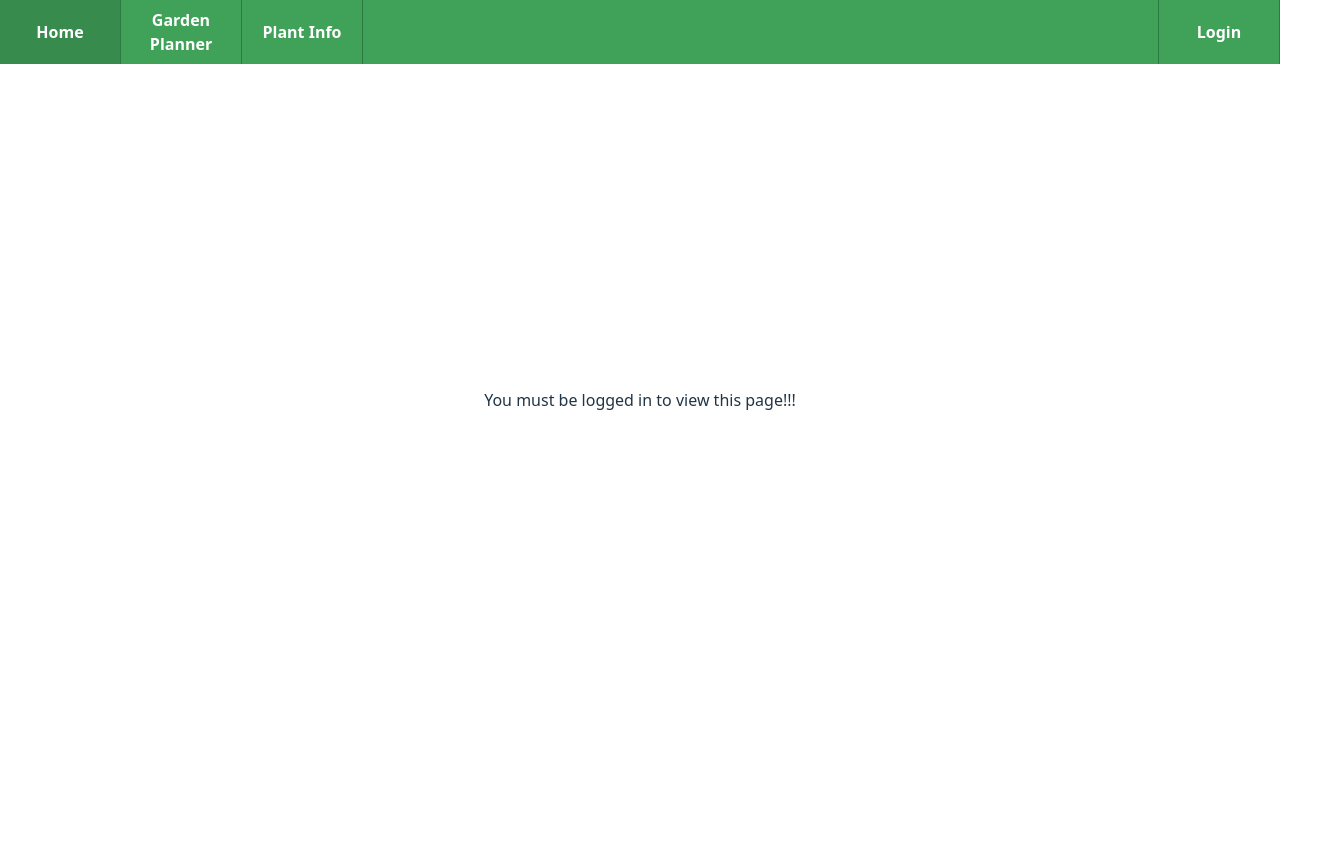
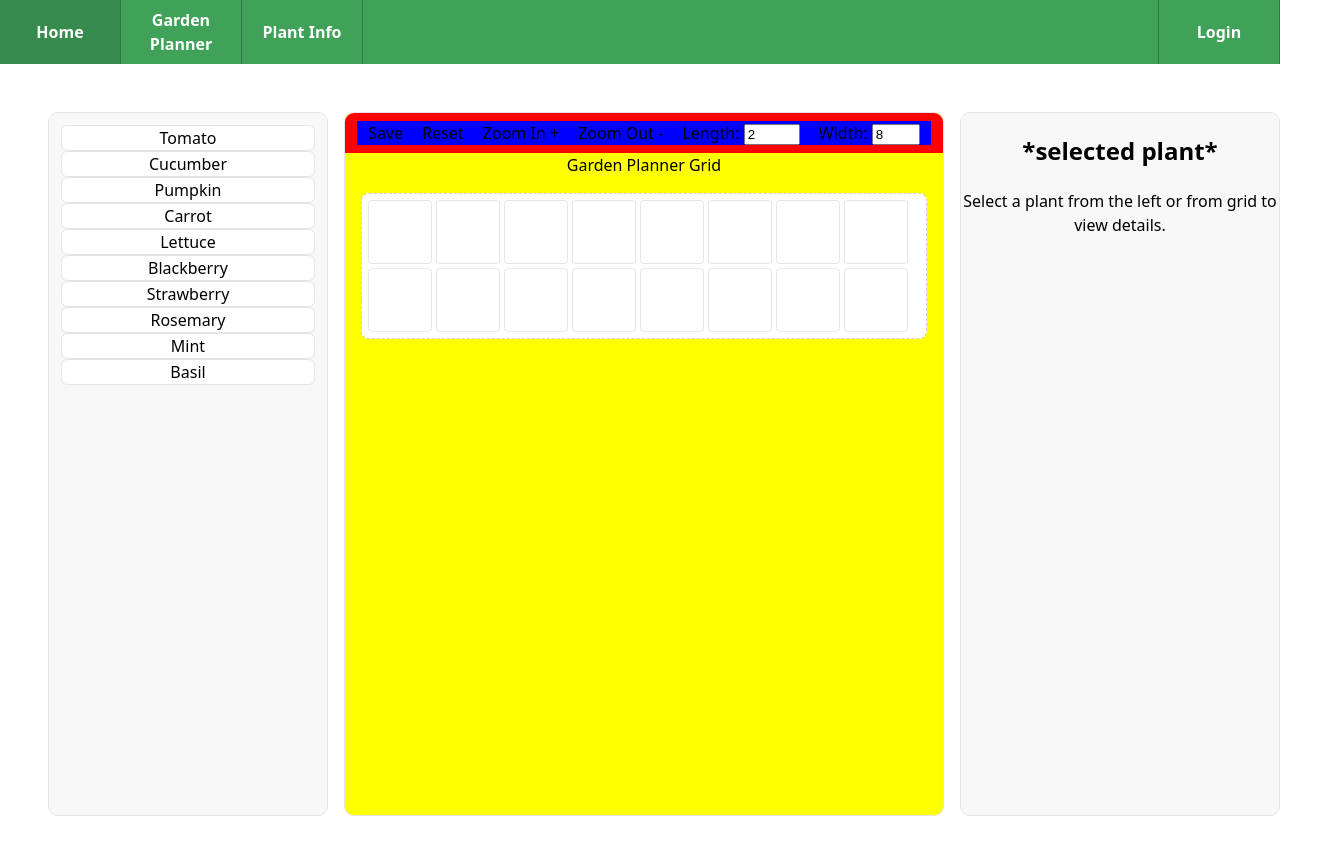
Before and after one commit to OliviaSabb/GardenWise, a React (Vite) app in the folder frontend/: page /garden-planner in a window 1280 px wide. Shown: the top 854 px of the page, 1328 px wide, since content can reach past the window. Before the commit the page ends 800 px from the top, so only its background shows below. Built offline with nearby package versions, Linux system fonts and the light colour scheme.

Commit message:
Add values for changing length width of garden grid. Add structure for selecting and placing plants. Add SVG file to be more like gardensavvy potentially

```diff
--- /dev/null
+++ b/frontend/src/components/GardenPlannerGridFlexbox.jsx
@@ -0,0 +1,83 @@
+import React, {useMemo, useRef, useState} from "react";
+
+
+function GardenPlannerGridFlexbox() {
+
+        //const numberRows = 10;
+        //const numberCols = 10;
+        const cellSize = 64; // pixels
+
+
+
+        const [rows, setRows] = useState(2);
+        const [cols, setCols] = useState(8);
+        const [cell, setCell] = useState(64);
+
+
+      const cells = useMemo(() => {
+        return Array.from({ length: rows * cols }, (_, i) => {
+          const r = Math.floor(i / cols);
+          const c = i % cols;
+          return { r, c, key: `${r}-${c}` };
+        });
+      }, [rows, cols]);
+
+    return(
+        <div>
+            <div className="gp-grid-toolbar">
+                <div className="gp-tools">
+                    <div>Save</div>
+                    <div>Reset</div>
+                    <div>Zoom In +</div>
+                    <div>Zoom Out -</div>
+                    <div>
+                        <label htmlFor="cols">Length: </label>
+                        <input
+                            id="rows"
+                            type="number"
+                            step="1"
+                            min="1"
+                            max="10"
+                            value={rows}
+                            onChange={(e) => setRows(e.target.value)}
+                        />
+                    </div>
+                    <div>
+                        <label htmlFor="cols">Width: </label>
+                        <input
+                            id="cols"
+                            type="number"
+                            step="1"
+                            min="1"
+                            max="8"
+                            value={cols}
+                            onChange={(e) => setCols(e.target.value)}
+                        />
+                    </div>
+                </div>
+
+            </div>
+
+            <div className="gp-grid-title">Garden Planner Grid</div>
+
+            <div className="gp-grid-container">
+                <div
+                    className="gp-grid"
+                    style={{
+                        //for dynaic changing grid
+                        "--cols": cols,
+                        "--rows": rows,
+                        "--cellSize": `${cellSize}px` //maybe allow cell size changes
+                    }}
+                >
+                    {/*cells will be here */}
+                    {cells.map(({r, c, key}) => (
+                        <div key={key} className="gp-cell" data-row={r} data-col={c}/>
+                    ))}
+                </div>
+            </div>
+        </div>
+    );
+}
+
+export default GardenPlannerGridFlexbox;
--- a/frontend/src/pages/GardenPlanner.css
+++ b/frontend/src/pages/GardenPlanner.css
@@ -60,8 +60,8 @@ main{
 
 .gp-grid {
     display: grid;
-    grid-template-columns: repeat(10, 64px); /* TODO; decide size etc*/
-    grid-auto-rows: 64px;
+    grid-template-columns: repeat(var(--cols), var(--cellSize)); /* TODO; decide size etc*/
+    grid-template-rows: repeat(var(--rows), var(--cellSize));
     gap:4px;
     background: #fff;
     padding: 6px;
@@ -76,7 +76,6 @@ main{
 .gp-cell {
     border: 1px solid var(--border);
     border-radius: 4px;
-
 }
 
 
--- a/frontend/src/pages/GardenPlanner.jsx
+++ b/frontend/src/pages/GardenPlanner.jsx
@@ -1,13 +1,15 @@
 import React, {useState, useMemo} from "react";
 import "./GardenPlanner.css"
+import GardenPlannerGridFlexbox from "../components/GardenPlannerGridFlexbox.jsx";
 
 function GardenPlanner(){
 
     // Trying to verify the user is logged in to access garden planner page
-    const userLoggedIn = null;
-    if(!userLoggedIn) {
-        return <p>You must be logged in to view this page!!!</p>
-    }
+    // const userLoggedIn = null;
+    // if(!userLoggedIn) {
+    //     return <p>You must be logged in to view this page!!!</p>
+    //     or can render some sort of info page here instead with register login buttons
+    // }
 
 
 
@@ -16,12 +18,12 @@ function GardenPlanner(){
     const cellSize = 64; // pixels
 
 
-
-    const [rows, setRows] = useState(100);
+    // handles how many rows/columns and cell size
+    const [rows, setRows] = useState(10);
     const [cols, setCols] = useState(10);
     const [cell, setCell] = useState(64);
 
-
+    // build the grid based off rows and columns
     const cells = useMemo(() => {
         return Array.from({ length: rows * cols }, (_, i) => {
         const r = Math.floor(i / cols);
@@ -30,7 +32,11 @@ function GardenPlanner(){
         });
     }, [rows, cols]);
 
+    // select a plant
 
+
+
+    // place a plant
 
     return (
         <main className="gp-planner">
@@ -40,20 +46,28 @@ function GardenPlanner(){
                 <div className="gp-panel gp-panel-left">
                     <ul className="gp-plant-list">
                         <li className="gp-plant-item">Tomato</li>
-                        <li className="gp-plant-item">Basil</li>
                         <li className="gp-plant-item">Cucumber</li>
+                        <li className="gp-plant-item">Pumpkin</li>
                         <li className="gp-plant-item">Carrot</li>
                         <li className="gp-plant-item">Lettuce</li>
-                        <li className="gp-plant-item">Pepper</li>
+                        <li className="gp-plant-item">Blackberry</li>
                         <li className="gp-plant-item">Strawberry</li>
                         <li className="gp-plant-item">Rosemary</li>
                         <li className="gp-plant-item">Mint</li>
-                        <li className="gp-plant-item">Pumpkin</li>
+                        <li className="gp-plant-item">Basil</li>
                     </ul>
                 </div>
 
                 {/* Middle panel: Garden grid planner*/}
                 <div className="gp-panel gp-panel-center">
+                    <GardenPlannerGridFlexbox/>
+                </div>
+                {/* <div className="gp-panel gp-panel-center">
+                    <GardenPlannerGridSVG/>
+                </div> */}
+
+
+                {/* <div className="gp-panel gp-panel-center">
                     <div className="gp-grid-toolbar">
                         <div className="gp-tools">
                             <div>Save</div>
@@ -79,13 +93,13 @@ function GardenPlanner(){
                             //     "--cell": `${cellSize}px`,
                             // }}
                         >
-                            {/*cells will be here */}
+
                             {cells.map(({r, c, key}) => (
                                 <div key={key} className="gp-cell" data-row={r} data-col={c}/>
                             ))}
                         </div>
                     </div>
-                </div>
+                </div> */}
 
                 {/* Right panel: Plant information*/}
                 <div className="gp-panel gp-panel-right">
```
Also changed, not shown: frontend/src/components/GardenPlannerGridSVG.jsx (added, +9 -0 lines). Lines whose indentation alone changed are shown as unchanged.
